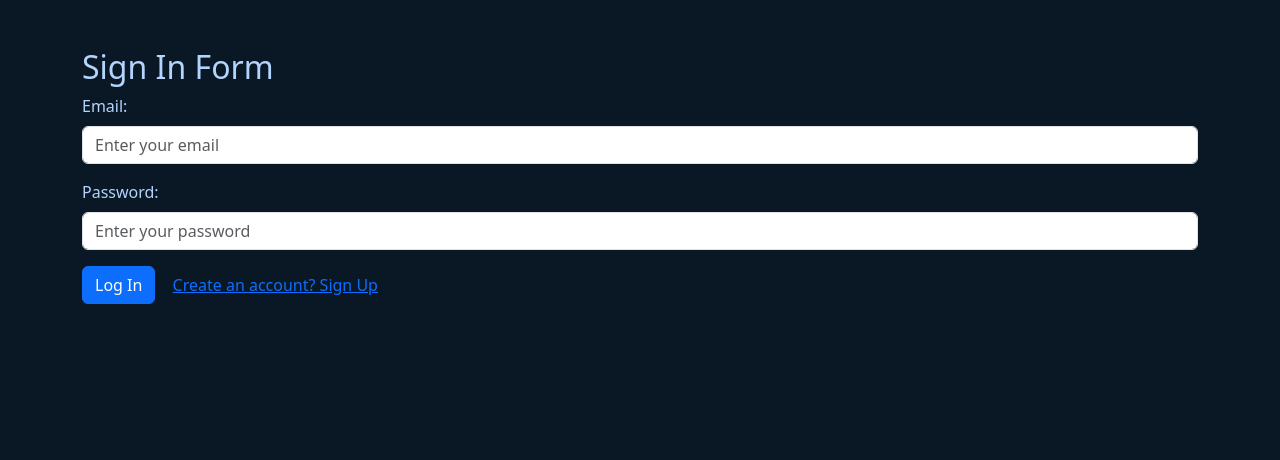
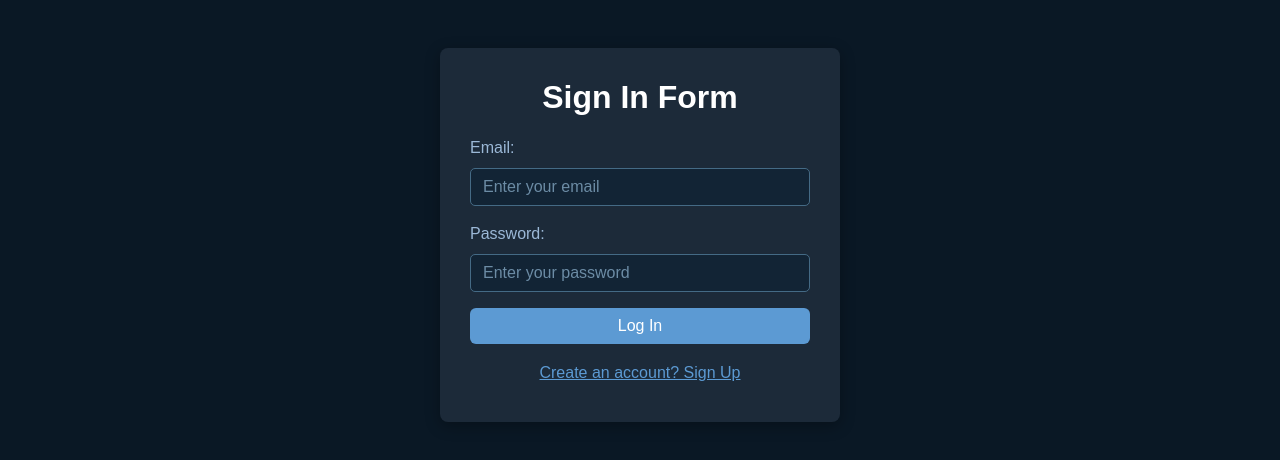
Before and after one commit to ruwibdilshani/JWT-Authentication-Frontend, a plain HTML site: page signIn.html in a window 1280 px wide. Drawn offline with nearby package versions, Linux system fonts and the light colour scheme.

Commit message:
css added

```diff
--- a/signIn.html
+++ b/signIn.html
@@ -10,9 +10,77 @@
     <style>
         body {
             background-color: #0a1825;
+            font-family: 'Arial', sans-serif;
         }
+
         .container {
+            max-width: 400px;
+            background-color: #1c2a39;
+            padding: 30px;
+            border-radius: 8px;
+            box-shadow: 0 4px 15px rgba(0, 0, 0, 0.3);
             color: #b3d4fc;
+        }
+
+        h2 {
+            text-align: center;
+            margin-bottom: 20px;
+            font-weight: bold;
+            color: #ffffff;
+        }
+
+        .form-group label {
+            font-weight: 500;
+            color: #9bb8d7;
+        }
+
+        .form-control {
+            background-color: #122435;
+            border: 1px solid #446a85;
+            border-radius: 5px;
+            color: #b3d4fc;
+        }
+
+        .form-control::placeholder {
+            color: #6c8ca5;
+        }
+
+        .form-control:focus {
+            background-color: #0e1c2b;
+            border-color: #5c9ad3;
+            box-shadow: none;
+            color: #ffffff;
+        }
+
+        .btn-primary {
+            width: 100%;
+            background-color: #5c9ad3;
+            border: none;
+            transition: background-color 0.3s ease;
+        }
+
+        .btn-primary:hover {
+            background-color: #4b85ba;
+        }
+
+        .btn-link {
+            color: #5c9ad3;
+            display: block;
+            text-align: center;
+            margin-top: 10px;
+            transition: color 0.3s ease;
+        }
+
+        .btn-link:hover {
+            color: #4b85ba;
+            text-decoration: none;
+        }
+
+        /* Spacing for mobile view */
+        @media (max-width: 768px) {
+            .container {
+                padding: 20px;
+            }
         }
     </style>
 </head>
```
Also changed, not shown: index.html (+71 -3 lines), signUp.html (+68 -0 lines).
